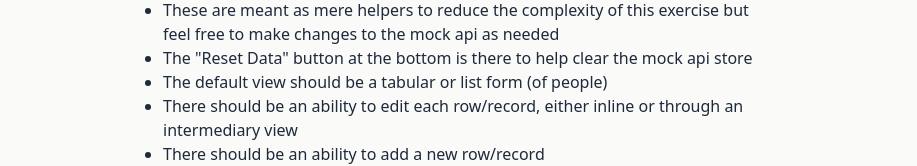
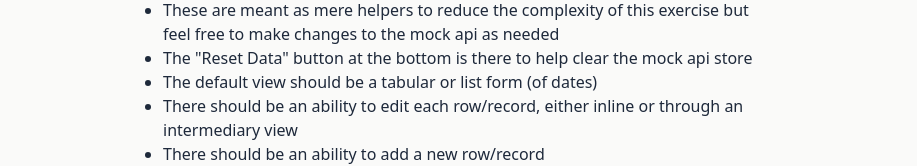
Before and after one commit to akobrinsky/shuttle, a Vue app: page / in a window 1280 px wide. Shown: the part 1620-1786 px from the top of the page, without its empty margins (181-1098 px from the left). Built offline with nearby package versions, Linux system fonts and the light colour scheme; a web font is replaced by a local one.

Commit message:
fix wording

```diff
--- a/src/sections/Requirements.vue
+++ b/src/sections/Requirements.vue
@@ -59,7 +59,7 @@ const showRequirements = ref(true)
       make changes to the mock api as needed
     </li>
     <li>The "Reset Data" button at the bottom is there to help clear the mock api store</li>
-    <li>The default view should be a tabular or list form (of people)</li>
+    <li>The default view should be a tabular or list form (of dates)</li>
     <li>
       There should be an ability to edit each row/record, either inline or through an intermediary
       view
```
